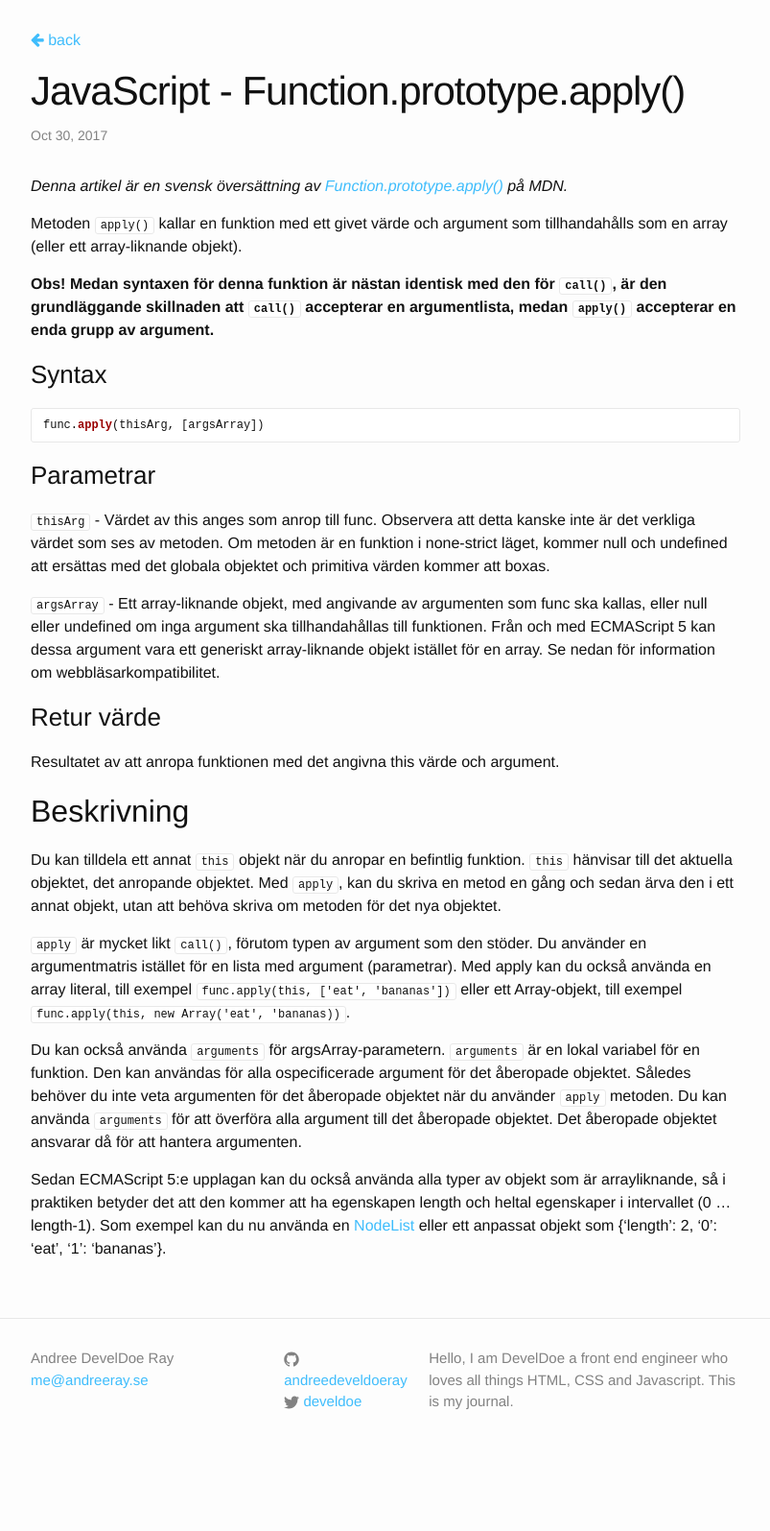
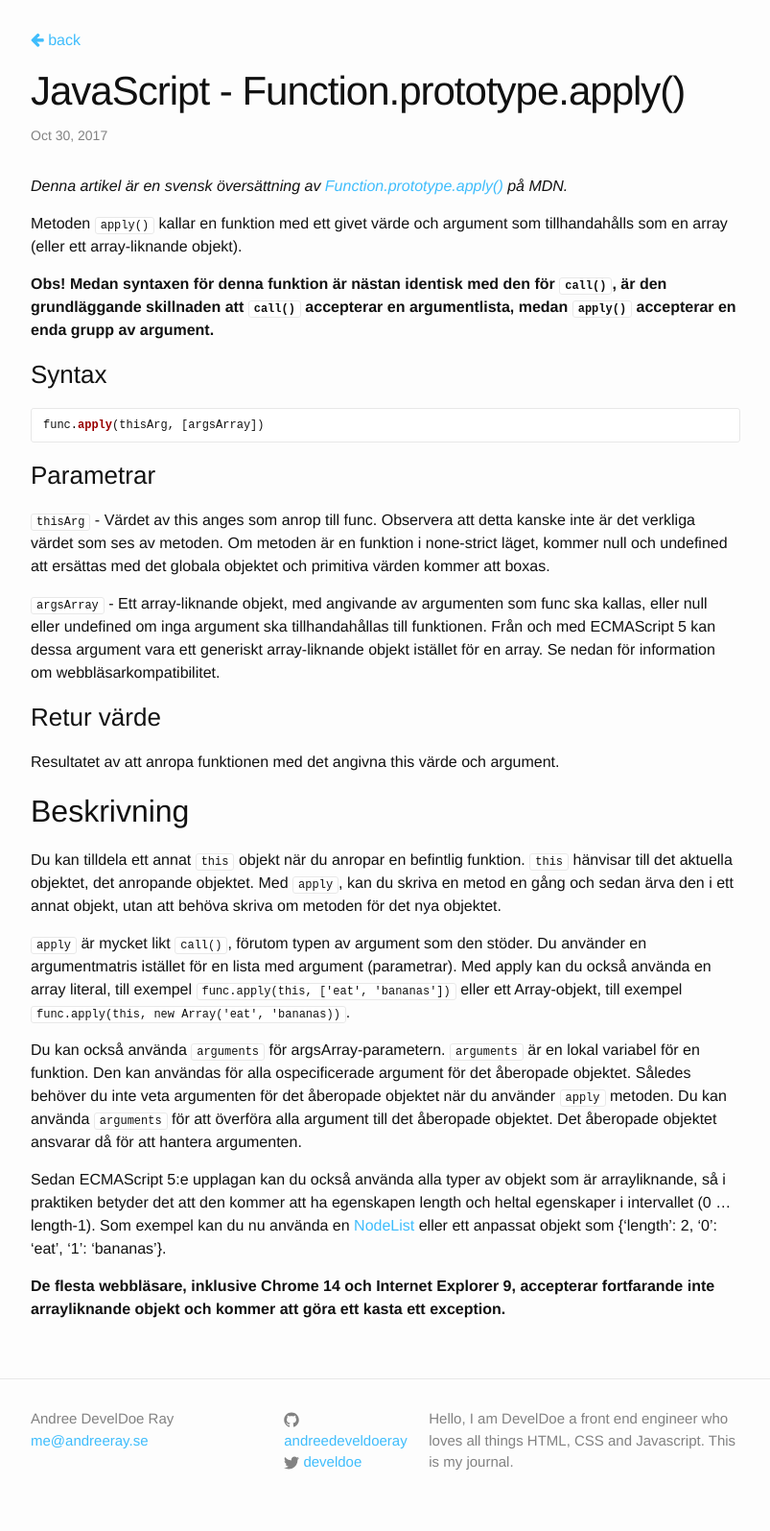
Before and after one commit to develdoe/develdoe.github.io, a Jekyll site: the page built from _posts/2017-10-30-javascript-function-prototype-apply.md, in a window 1280 px wide. Shown: the whole page at 96% size, without its empty margins (238-1041 px from the left). Built offline with Jekyll 4.4.1, drawn with Linux system fonts in a browser that asks for light colours; before the commit the page ends 1532 px from its top, so only the background shows below that.

Commit message:
Update 2017-10-30-javascript-function-prototype-apply.md

```diff
--- a/_posts/2017-10-30-javascript-function-prototype-apply.md
+++ b/_posts/2017-10-30-javascript-function-prototype-apply.md
@@ -34,3 +34,5 @@ Du kan tilldela ett annat `this` objekt när du anropar en befintlig funktion. `
 Du kan också använda `arguments` för argsArray-parametern. `arguments` är en lokal variabel för en funktion. Den kan användas för alla ospecificerade argument för det åberopade objektet. Således behöver du inte veta argumenten för det åberopade objektet när du använder `apply` metoden. Du kan använda `arguments` för att överföra alla argument till det åberopade objektet. Det åberopade objektet ansvarar då för att hantera argumenten.
 
 Sedan ECMAScript 5:e upplagan kan du också använda alla typer av objekt som är arrayliknande, så i praktiken betyder det att den kommer att ha egenskapen length och heltal egenskaper i intervallet (0 ... length-1). Som exempel kan du nu använda en [NodeList](https://developer.mozilla.org/en-US/docs/Web/API/NodeList) eller ett anpassat objekt som {'length': 2, '0': 'eat', '1': 'bananas'}.
+
+**De flesta webbläsare, inklusive Chrome 14 och Internet Explorer 9, accepterar fortfarande inte arrayliknande objekt och kommer att göra ett kasta ett exception.**
```
